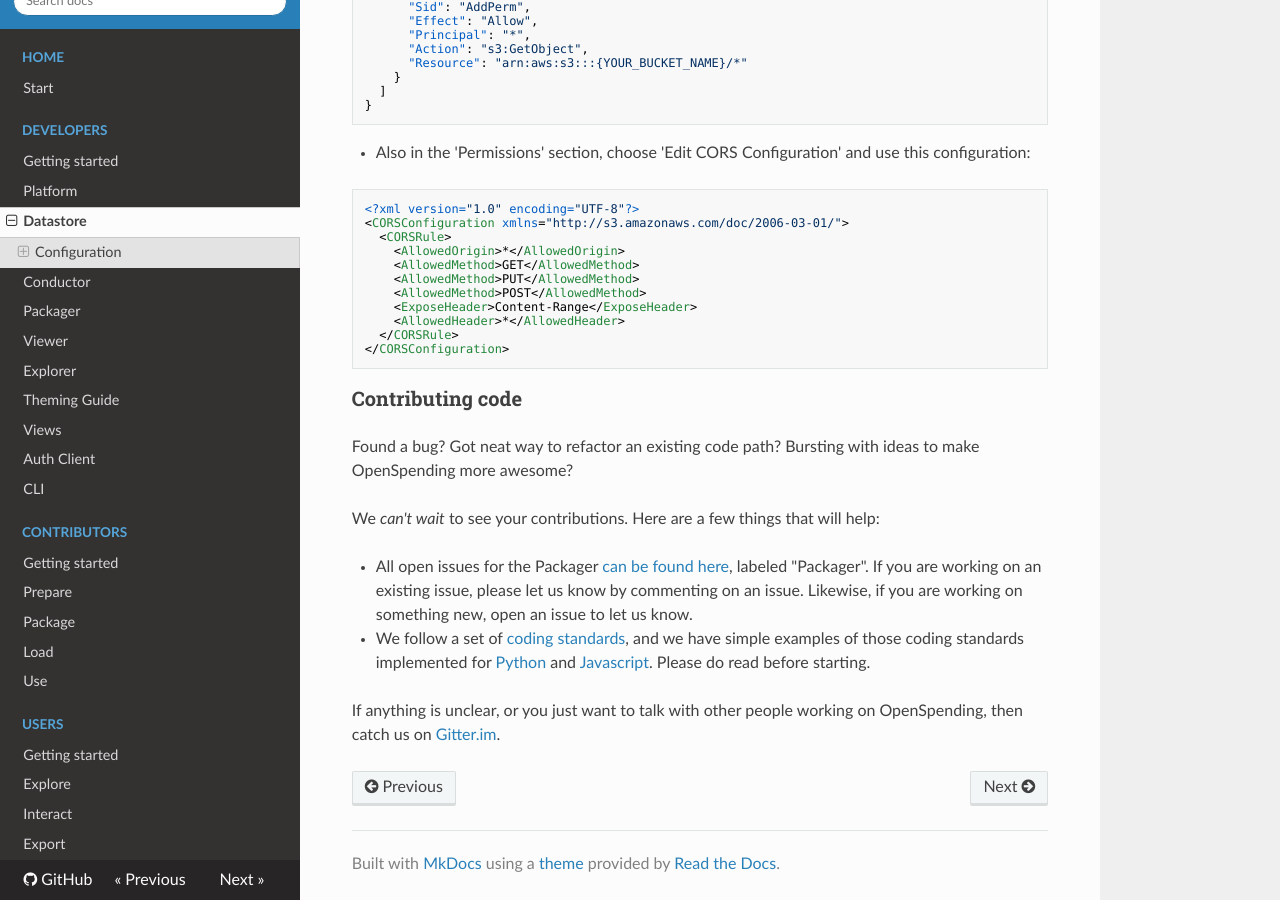
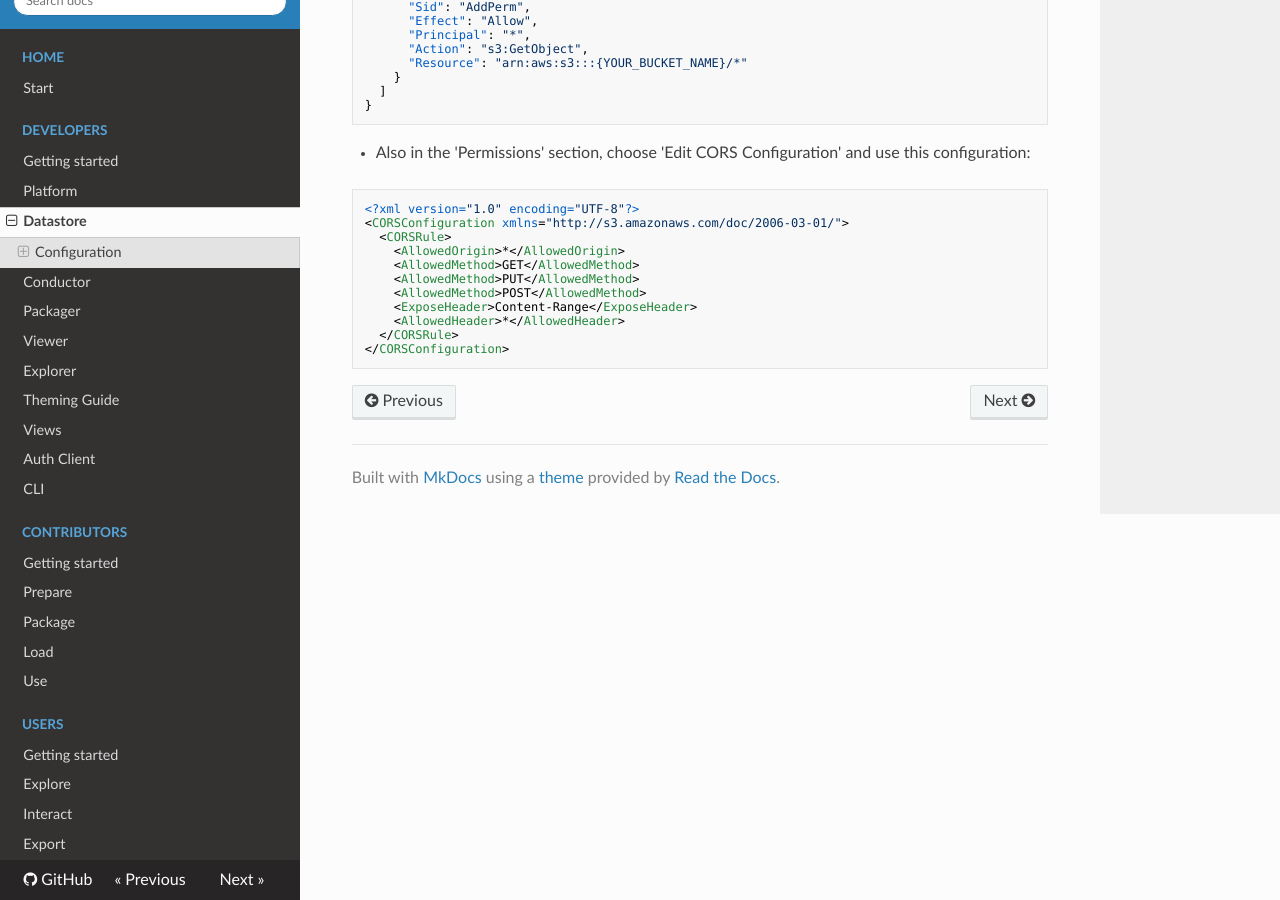
Before and after one commit to openspending/docs, an MkDocs documentation site: the page built from docs/developers/datastore.md, in a window 1280 px wide and 900 px high, scrolled down 1253 px. Built offline with MkDocs 1.6.1, drawn with Linux system fonts in a browser that asks for light colours; nearby versions of some CDN libraries; old or Windows-style settings are respelled for this version of MkDocs.

Commit message:
Add Contribution guidelines to dev index page

````diff
--- a/docs/developers/datastore.md
+++ b/docs/developers/datastore.md
@@ -56,14 +56,3 @@ You need a user that has permissions to read and write to the bucket. It is best
   </CORSRule>
 </CORSConfiguration>
 ```
-
-### Contributing code
-
-Found a bug? Got neat way to refactor an existing code path? Bursting with ideas to make OpenSpending more awesome?
-
-We *can't wait* to see your contributions. Here are a few things that will help:
-
-- All open issues for the Packager [can be found here](http://github.com/openspending/openspending/issues), labeled "Packager". If you are working on an existing issue, please let us know by commenting on an issue. Likewise, if you are working on something new, open an issue to let us know.
-- We follow a set of [coding standards](https://github.com/okfn/coding-standards), and we have simple examples of those coding standards implemented for [Python](https://github.com/okfn/oki-py) and [Javascript](https://github.com/okfn/oki-js). Please do read before starting.
-
-If anything is unclear, or you just want to talk with other people working on OpenSpending, then catch us on [Gitter.im](http://gitter.im/openspending/chat).
````
Also changed, not shown: docs/developers/conductor.md (+0 -12 lines), docs/developers/index.md (+12 -0 lines).
